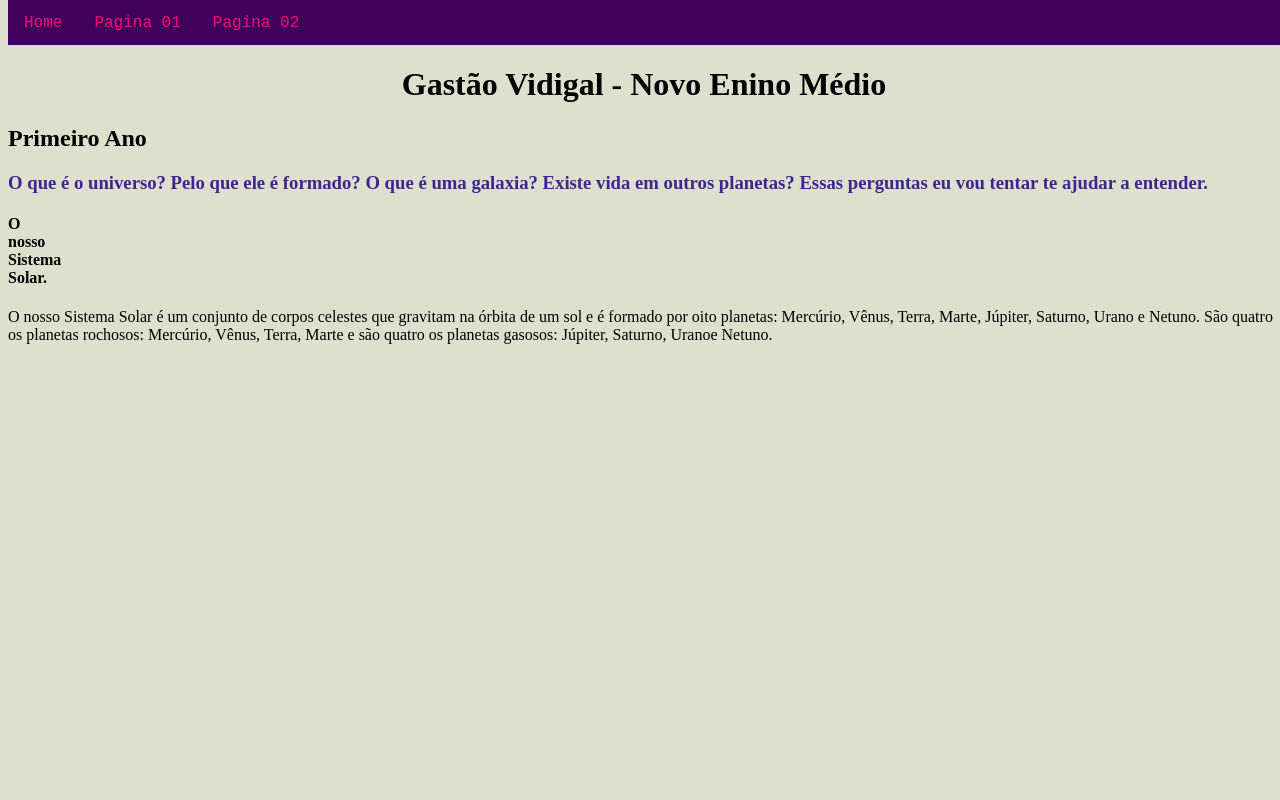
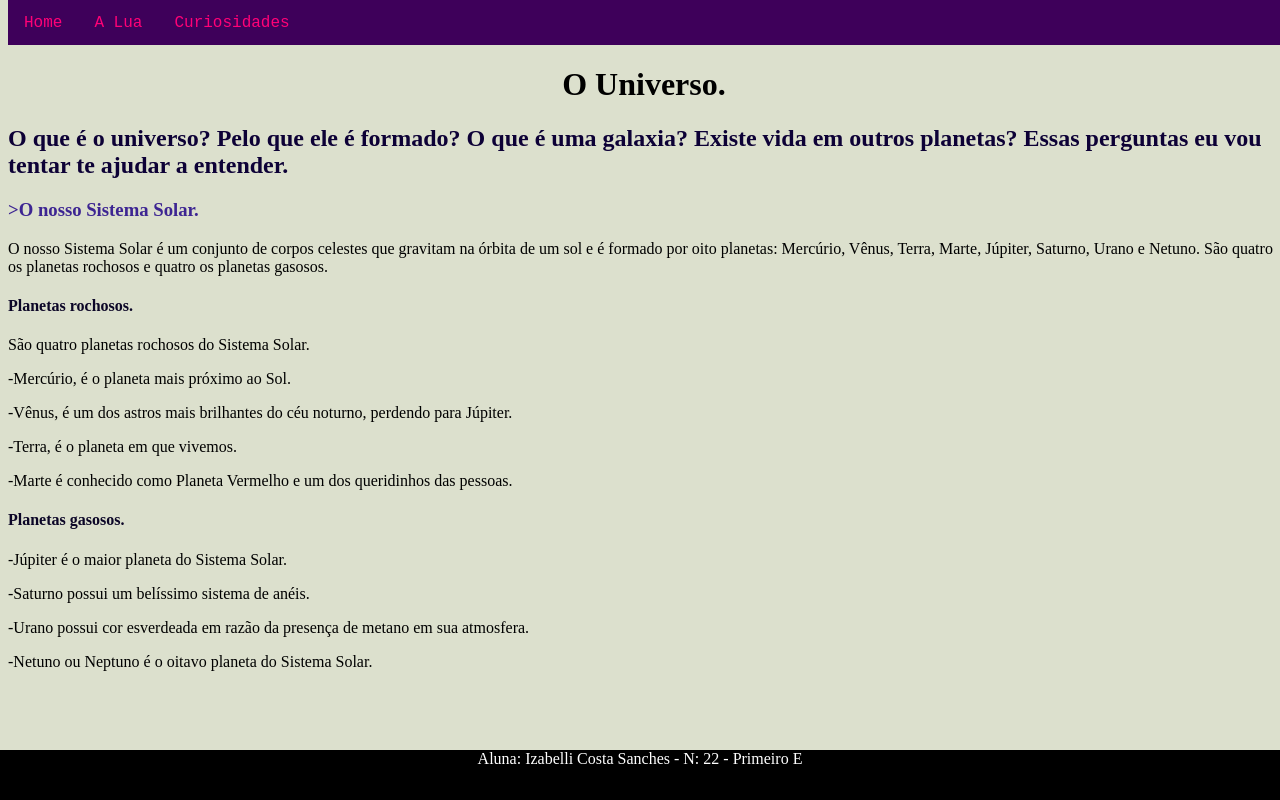
Before and after one commit to izabellics/primeiroe_2t, a plain HTML site: page index.html in a window 1280 px wide. Drawn offline with Linux system fonts and the light colour scheme.

Commit message:
aula 25-08

```diff
--- a/estilo.css
+++ b/estilo.css
@@ -3,6 +3,11 @@ body {
 }
 h1 {
   text-align: center;
+  text-decoration: black;
+  text-decoration-style: dotted;
+}
+h2 {
+  color: rgb(13, 1, 54);
 }
 h3 {
   text-align: left;
@@ -64,7 +69,6 @@ li a:hover {
   justify-content: left;
 }
 
-}
 .rodape {
    position: absolute;
    width: 100%;
@@ -91,7 +95,7 @@ text-align: left;
 color: rgb(61, 37, 146);
 }
 h4 {
-  width: 50px;
+  color: rgb(12, 6, 39);
 
 }
 #logo {
--- a/index.html
+++ b/index.html
@@ -10,8 +10,8 @@
        <nav>
          <ul>
            <li><a href="index.html">Home</a></li>
-           <li><a href="pagina01.html">Pagina 01</a></li>
-           <li><a href="pagina02.html">Pagina 02</a></li>
+           <li><a href="pagina01.html">A Lua</a></li>
+           <li><a href="pagina02.html">Curiosidades</a></li>
          </ul>
        </nav>
     </div>
@@ -20,16 +20,24 @@
     </div>
 
     <div class="conteudoHome">
-      <h1>Gastão Vidigal - Novo Enino Médio</h1>
+      <h1>O Universo.</h1>
 
-      <h2>Primeiro Ano</h2>
+      <h2>O que é o universo? Pelo que ele é formado? O que é uma galaxia? Existe vida em outros planetas?
+        Essas perguntas eu vou tentar te ajudar a entender.</h2>
 
-      <h3>O que é o universo? Pelo que ele é formado? O que é uma galaxia? Existe vida em outros planetas?
-       Essas perguntas eu vou tentar te ajudar a entender.
-      </h3>
-      <h4>O nosso Sistema Solar.</h4>
-      <p>O nosso Sistema Solar é um conjunto de corpos celestes que gravitam na órbita de um sol e é formado por oito planetas: Mercúrio, Vênus, Terra, Marte, Júpiter, Saturno, Urano e Netuno. São quatro os planetas rochosos: Mercúrio, Vênus, Terra, Marte e são quatro os planetas gasosos: Júpiter, Saturno, Uranoe Netuno.</p>
-
+      <h3>>O nosso Sistema Solar.</h3>
+      <p>O nosso Sistema Solar é um conjunto de corpos celestes que gravitam na órbita de um sol e é formado por oito planetas: Mercúrio, Vênus, Terra, Marte, Júpiter, Saturno, Urano e Netuno. São quatro os planetas rochosos e quatro os planetas gasosos.</p>
+<h4>Planetas rochosos.</h4>
+<p>São quatro planetas rochosos do Sistema Solar.</p>
+<p>-Mercúrio, é o planeta mais próximo ao Sol.</p>
+<p>-Vênus, é um dos astros mais brilhantes do céu noturno, perdendo para Júpiter.</p>
+<p>-Terra, é o planeta em que vivemos.</p>
+<p>-Marte é conhecido como Planeta Vermelho e um dos queridinhos das pessoas.</p>
+<h4>Planetas gasosos.</h5>
+<p>-Júpiter é o maior planeta do Sistema Solar.</p>
+<p>-Saturno possui um belíssimo sistema de anéis.</p>
+<p>-Urano possui cor esverdeada em razão da presença de metano em sua atmosfera. </p>
+<p>-Netuno ou Neptuno é o oitavo planeta do Sistema Solar.</p>
     </div>
 
     <div class="rodape">
```
Also changed, not shown: pagina01.html (+2 -2 lines), pagina02.html (+2 -2 lines).
